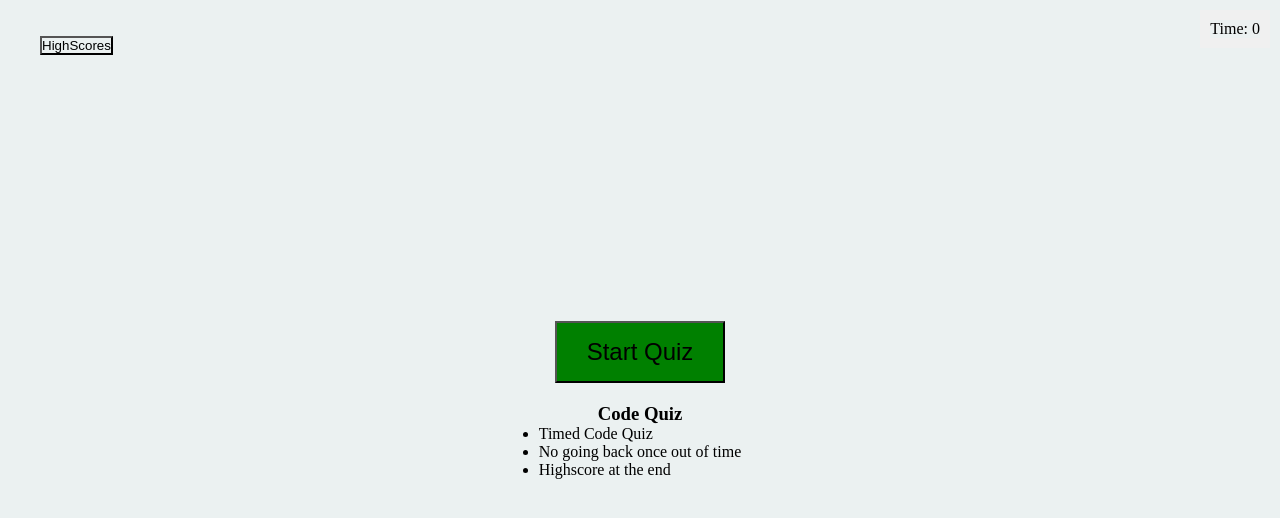
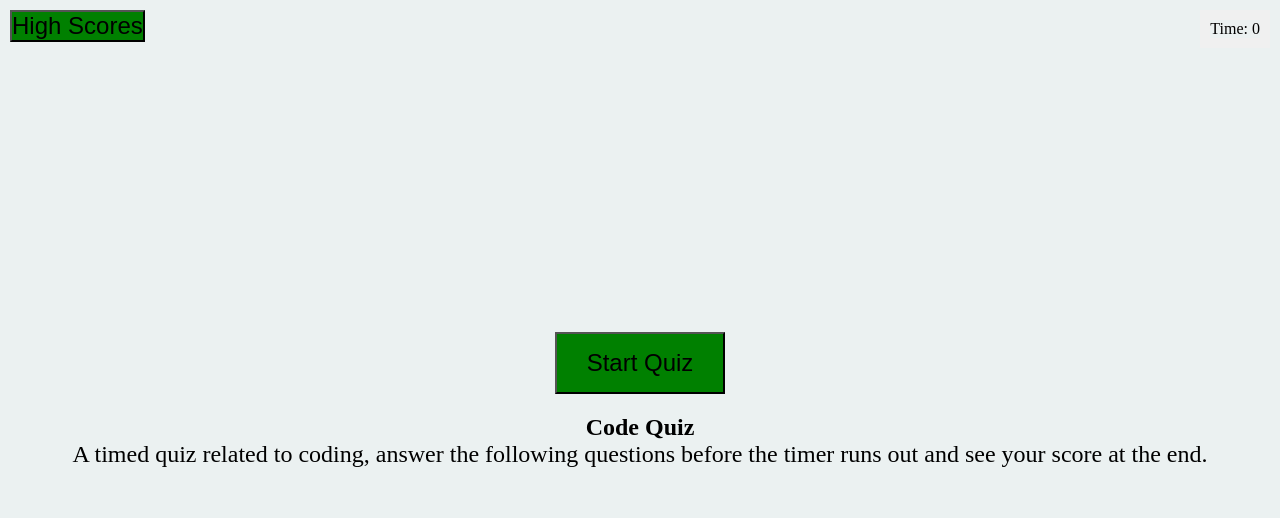
Before and after one commit to Daveerr/js-quiz, a plain HTML site: page index.html in a window 1280 px wide. Drawn offline with Linux system fonts and the light colour scheme.

Commit message:
style buttons start page

```diff
--- a/assets/style.css
+++ b/assets/style.css
@@ -41,13 +41,17 @@ html {
   background-color: darkgreen;
 }
 
-.hs-btn {
+.hs-btn button {
   position: absolute;
   top: 10px;
   left: 10px;
-  font-size: 28px;
+  font-size: 24px;
   cursor: pointer;
-  padding: 15px 30px;
+  background-color: green;
+}
+
+.hs-btn button:hover {
+  background-color: darkgreen;
 }
 
 .hide {
@@ -63,3 +67,7 @@ html {
   padding: 20px;
   text-align: center;
 }
+
+.info {
+  font-size: x-large;
+}
--- a/index.html
+++ b/index.html
@@ -18,15 +18,14 @@
         <button id="start">Start Quiz</button>
       </div>
       <div class="hs-btn">
-        <button id="submit-score">HighScores</button>
+        <button id="submit-score">High Scores</button>
       </div>
-      <h3>Code Quiz</h3>
+      <h2>Code Quiz</h2>
       <div class="rules">
-        <ul>
-          <li>Timed Code Quiz</li>
-          <li>No going back once out of time</li>
-          <li>Highscore at the end</li>
-        </ul>
+        <p class="info">
+          A timed quiz related to coding, answer the following questions before
+          the timer runs out and see your score at the end.
+        </p>
       </div>
     </div>
 
```
